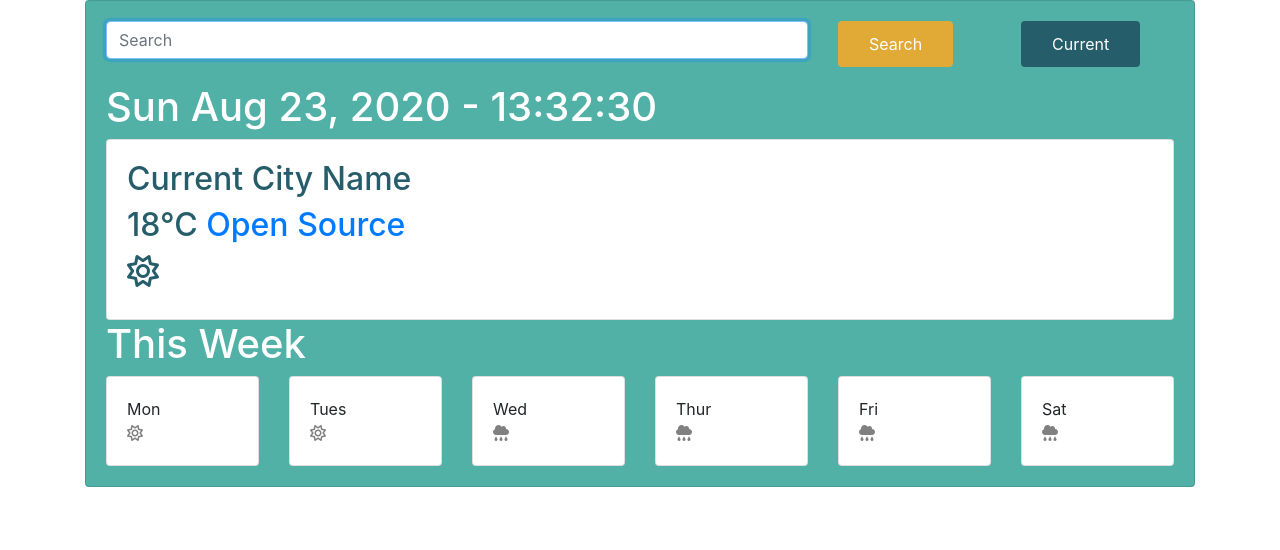
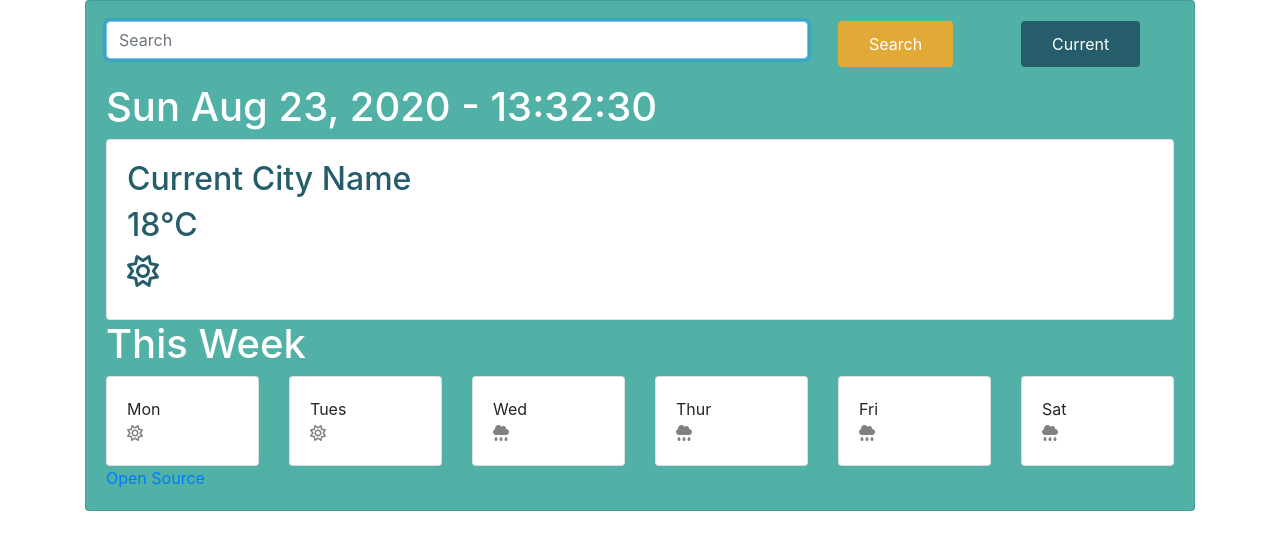
Before and after one commit to n1cnacs/my-weather-project, a plain HTML site: page index.html in a window 1280 px wide. Drawn offline with nearby package versions, Linux system fonts and the light colour scheme.

Commit message:
Moved Open Source Link to bottom of page

```diff
--- a/index.html
+++ b/index.html
@@ -55,7 +55,7 @@
             Current City Name
           </h2>
           <h2 id="current-temperature">
-            18°C <a href="https://github.com/n1cnacs/my-weather-project">Open Source</a>
+            18°C
 
           </h2>
           <h2>
@@ -120,6 +120,7 @@
           </div>
         </div>
       </div>
+      <a href="https://github.com/n1cnacs/my-weather-project">Open Source</a>
 
     <script src="src/script.js"></script>
 
```
